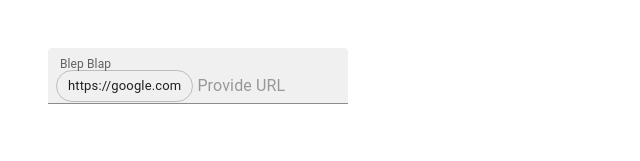
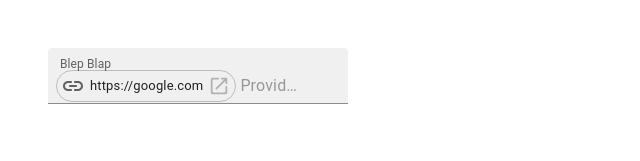
Before and after one commit to Yssboern/react-tryout, a React (Create React App) app: page / in a window 1280 px wide. Shown: the top 161 px of the page, without its empty margins (0-640 px from the left). Built offline with nearby package versions, Linux system fonts and the light colour scheme.

Commit message:
add chip icon

```diff
--- a/package.json
+++ b/package.json
@@ -5,6 +5,7 @@
   "dependencies": {
     "@emotion/react": "^11.10.8",
     "@emotion/styled": "^11.10.8",
+    "@mui/icons-material": "^5.11.16",
     "@mui/material": "^5.12.3",
     "@testing-library/jest-dom": "^5.16.5",
     "@testing-library/react": "^13.4.0",
--- a/src/components/Hyperlink.tsx
+++ b/src/components/Hyperlink.tsx
@@ -2,7 +2,8 @@ import * as React from 'react';
 import {useState} from 'react';
 import Chip from '@mui/material/Chip';
 import Autocomplete, {AutocompleteRenderGetTagProps} from '@mui/material/Autocomplete';
-
+import OpenInNewRoundedIcon from '@mui/icons-material/OpenInNewRounded';
+import LinkRoundedIcon from '@mui/icons-material/LinkRounded';
 import {AutocompleteGetTagProps, Box, Tooltip} from "@mui/material";
 import TextField from "@mui/material/TextField";
 
@@ -34,9 +35,13 @@ export default function Hyperlink(data: HyperlinkProps) {
         return (
             <Tooltip title={"blep blap mlip"}>
                 <Chip variant="outlined"
+                      icon={<LinkRoundedIcon/>}
                       label={url}
                       onClick={() => window.open(processUrlString(url), "_blank", "noopener,noreferrer")}
                     // onDelete={() => setValue([])} // we dont want (X) button in chip?
+                      onDelete={() => {
+                      }}
+                      deleteIcon={<OpenInNewRoundedIcon/>}
                 />
             </Tooltip>
         )
@@ -118,7 +123,6 @@ function processUrlString(url: string): string {
         if (trimmedString.length > 4 && trimmedString.substring(0, 4).toLowerCase() === "ftp.") {
             return "ftp://" + trimmedString;
         }
-
         return "https://" + trimmedString;
     }
 
```
Also changed, not shown: 1 other file (tests, documents, lock files or other folders).
